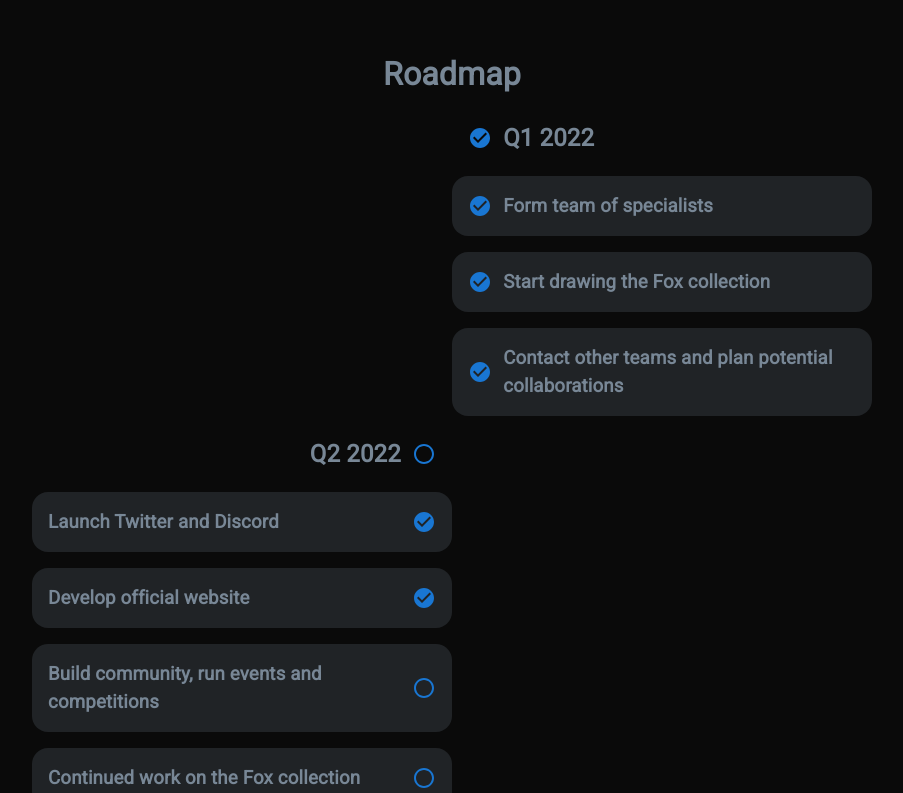
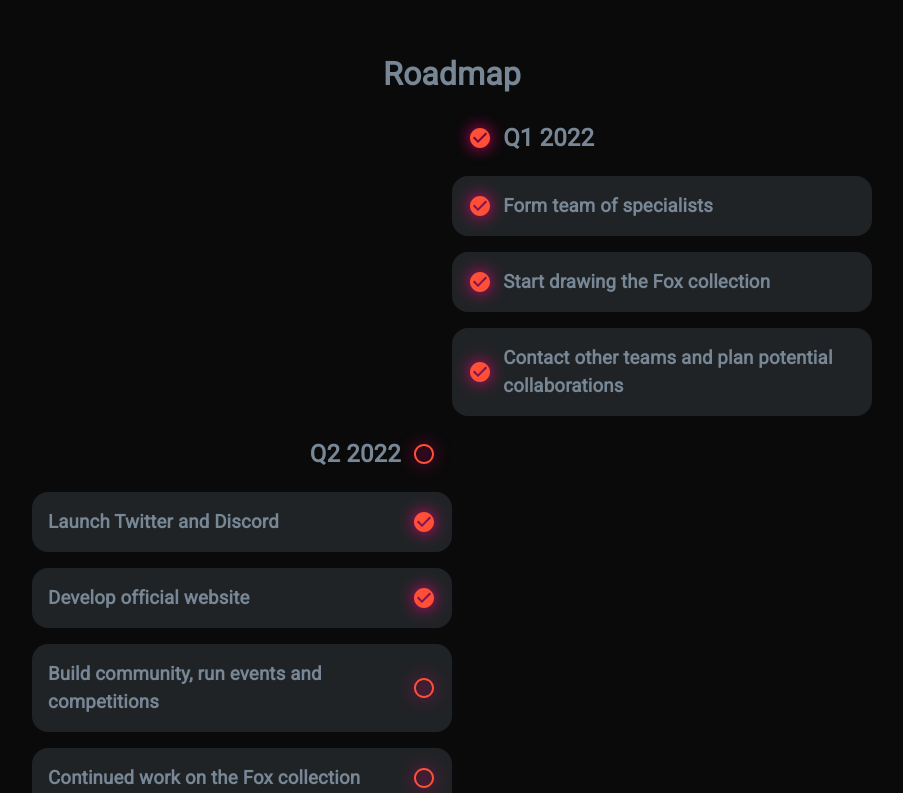
Before and after one commit to BenElferink/Bad-Fox-Motorcycle-Club, a React (Create React App) app in the folder client/: page / in a window 1280 px wide. Shown: the part 1640-2433 px from the top of the page, without its empty margins (188-1091 px from the left). Built offline with nearby package versions, Linux system fonts and the light colour scheme; no server answers.

Commit message:
better visibility

```diff
--- a/client/src/components/Roadmap/Roadmap.module.css
+++ b/client/src/components/Roadmap/Roadmap.module.css
@@ -21,6 +21,10 @@
   margin-right: 50%;
 }
 
+.chapter svg {
+  fill: var(--orange);
+  filter: drop-shadow(0 0 0.5rem var(--pink));
+}
 .chapter > h2 {
   padding: 0 1rem;
   display: flex;
@@ -46,6 +50,10 @@
   cursor: pointer;
 }
 
+.event:hover {
+  box-shadow: 0 0 0.5rem var(--orange);
+}
+
 .event > h3 {
   margin: 0;
   display: flex;
```
